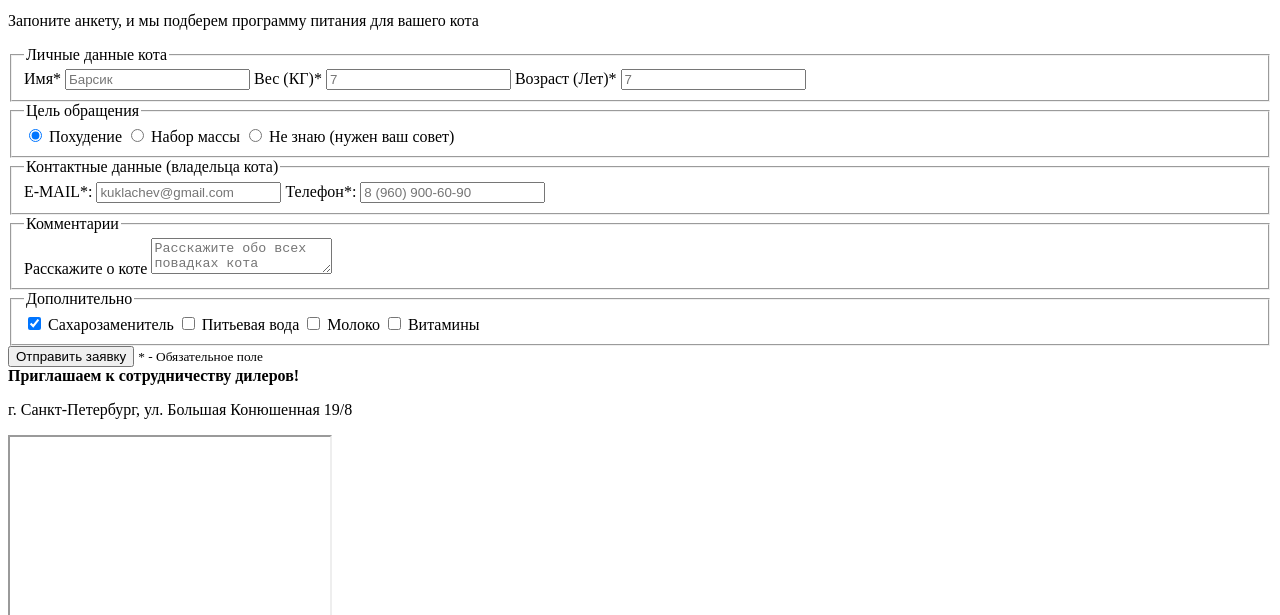
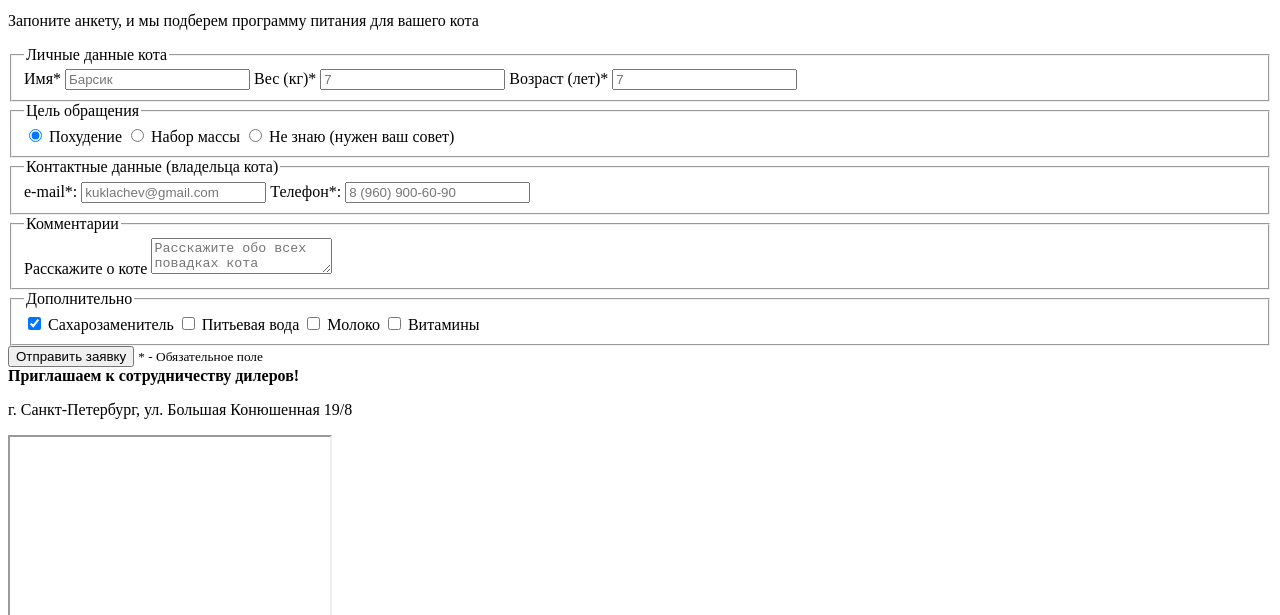
Before and after one commit to htmlacademy-adaptive/1587461-cat-energy-27, a website: page source/form.html in a window 1280 px wide. Shown: the part 185-800 px from the top of the page. Drawn offline with Linux system fonts and the light colour scheme.

```diff
--- a/source/form.html
+++ b/source/form.html
@@ -45,11 +45,11 @@
             <input class="user-form__field-control input" type="text" name="text" placeholder="Барсик">
           </label>
           <label class="user-form__field">
-            <span class="user-form__field-label">Вес (КГ)*</span>
+            <span class="user-form__field-label">Вес (кг)*</span>
             <input class="user-form__field-control input" type="text" name="text" placeholder="7">
           </label>
           <label class="user-form__field">
-            <span class="user-form__field-label">Возраст (Лет)*</span>
+            <span class="user-form__field-label">Возраст (лет)*</span>
             <input class="user-form__field-control input" type="text" name="text" placeholder="7">
           </label>
         </fieldset>
@@ -71,7 +71,7 @@
         <fieldset class="form__fieldset user-form">
           <legend class="user-form">Контактные данные (владельца кота)</legend>
           <label class="user-form__field user-form__field--email">
-            <span class="user-form__field-label">E-MAIL*:</span>
+            <span class="user-form__field-label">e-mail*:</span>
             <input class="user-form__field-control input" type="email" name="email" placeholder="kuklachev@gmail.com">
           </label>
           <label class="user-form__field">
```
